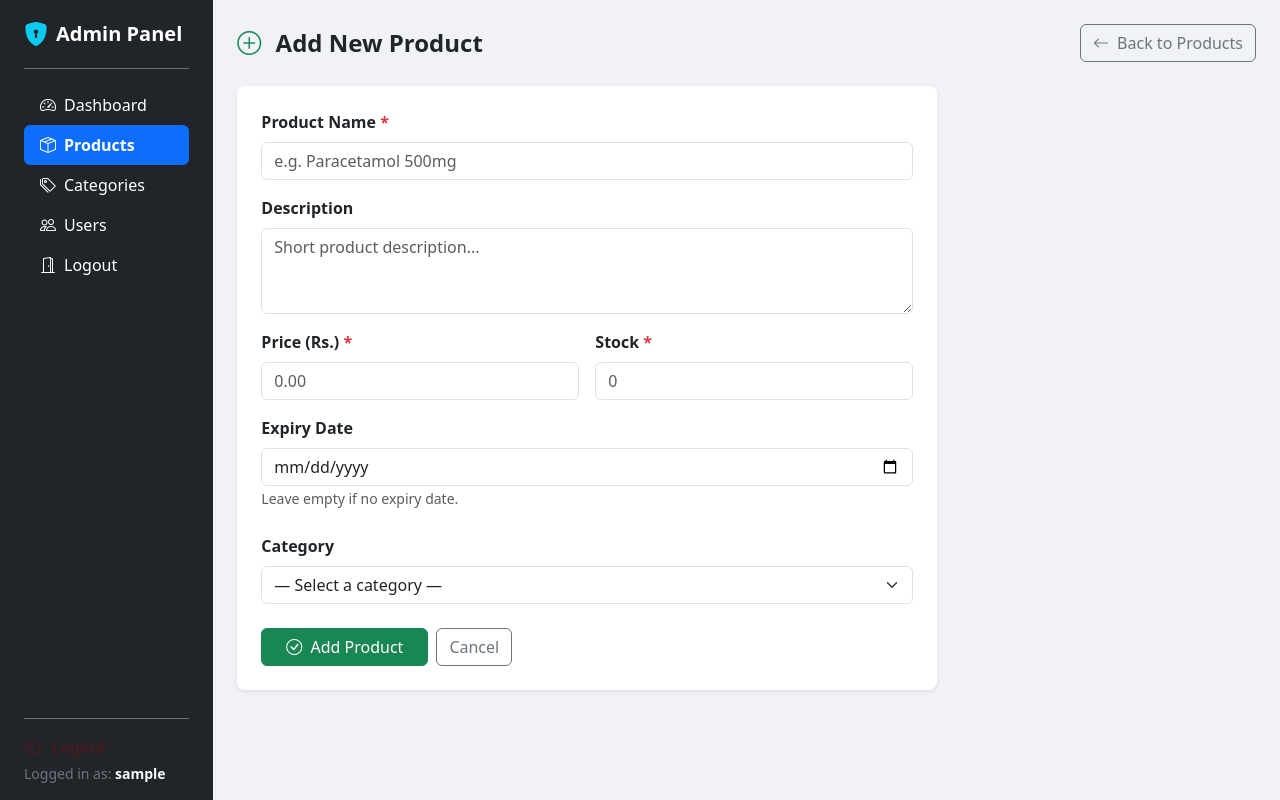
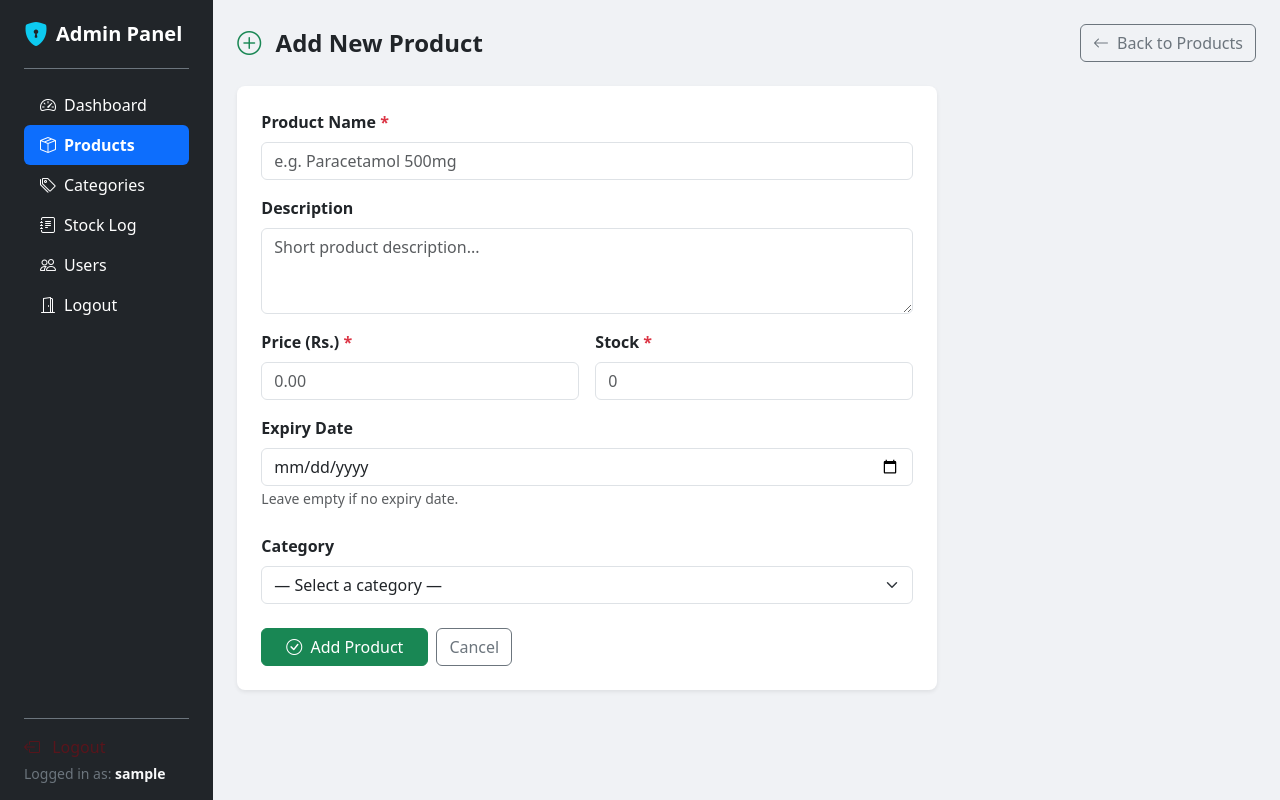
Before and after one commit to Sanskarpra07/Medical-IMS, a PHP site: page /add_product.php in a window 1280 px wide. Run offline with PHP 8.4, Linux system fonts and the light colour scheme; the visitor is signed in with stand-in values (Sample User, id 1); data comes from the database, SQL or seed files in the repository.

Commit message:
[UPDATE] Update sidebar navigation to restrict user access to admin-only section

```diff
--- a/includes/sidebar.php
+++ b/includes/sidebar.php
@@ -31,7 +31,11 @@ function nav_link($href, $icon, $label, $current_page) {
             <?php nav_link('dashboard.php',  'bi-speedometer2',  'Dashboard',   $current_page); ?>
             <?php nav_link('products.php',   'bi-box-seam',      'Products',    $current_page); ?>
             <?php nav_link('categories.php', 'bi-tags',          'Categories',  $current_page); ?>
-            <?php nav_link('users.php',      'bi-people',        'Users',       $current_page); ?>
+            <?php nav_link('stock_log.php',  'bi-journal-text', 'Stock Log',   $current_page); ?>
+            <!-- Only the admin can see the user module -->
+            <?php if (isset($_SESSION['role']) && $_SESSION['role'] === 'admin'): ?>
+            <?php nav_link('users.php', 'bi-people', 'Users', $current_page); ?>
+            <?php endif; ?>
             <?php nav_link('login.php', 'bi bi-door-open', 'Logout', $current_page); ?>
         </ul>
 
```
